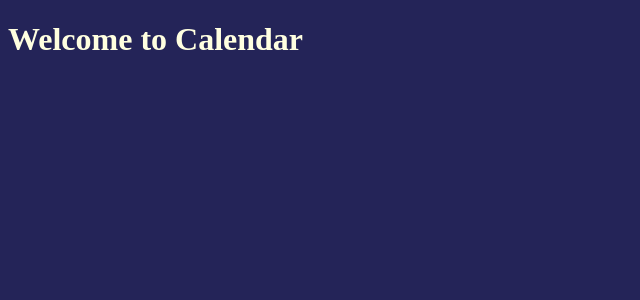
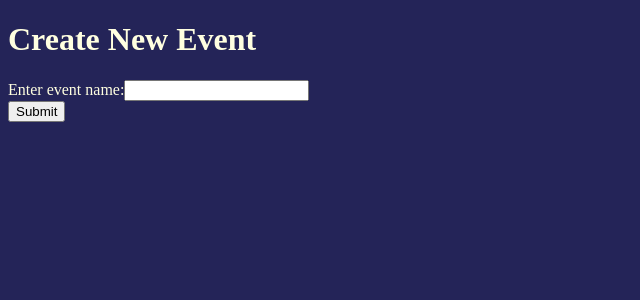
Before and after one commit to Codesmith-Scratch-Project/Calendar, a React app: page / in a window 1280 px wide. Shown: the top 300 px of the page, without its empty margins (0-640 px from the left). Built offline with nearby package versions, Linux system fonts and the light colour scheme.

Commit message:
convert NewEvent to class component

```diff
--- a/client/App.jsx
+++ b/client/App.jsx
@@ -1,6 +1,7 @@
 import React from 'react';
 import ReactDOM from 'react-dom';
 import './style.css'
+import MainContainer from './containers/MainContainer.jsx';
 
 
 
@@ -12,7 +13,9 @@ class App extends React.Component {
 
 
   render() {
-    return <h1>Welcome to Calendar</h1>;
+    return (
+      <MainContainer />
+    );
   }
 }
 
--- /dev/null
+++ b/client/components/NewEvent.jsx
@@ -0,0 +1,49 @@
+import React, { useState } from 'react';
+
+export default class NewEvent extends React.Component {
+  constructor(props) {
+    super(props);
+    this.state = {eventName: ''};
+    this.handleChange = this.handleChange.bind(this);
+    this.handleSubmit = this.handleSubmit.bind(this);
+  }
+
+  componentDidMount() {
+    console.log('sdfsdf');
+  }
+
+  handleSubmit( event ) {
+    window.alert('a');
+    event.preventDefault();
+  };
+
+  handleChange( {target} ) {
+    console.log('change');
+    console.log(target.value);
+    this.setState({...this.state, eventName: target.value});
+  }
+
+
+  render() {
+    return (
+      <div id='form'>
+        <h1>Create New Event</h1>
+        <form onSubmit={this.handleSubmit}>
+          <label>
+            Enter event name:
+            <input id='eventName'
+              name='eventName'
+              type='text'
+              value={this.state.eventName}
+              onChange={() => console.log('change')}
+            />
+          </label>
+          <div>
+            {/* <input type="submit" value="submit" /> */}
+            <button type="submit">Submit</button>
+          </div>
+        </form>
+      </div>
+    );
+  }
+}
--- a/client/containers/MainContainer.jsx
+++ b/client/containers/MainContainer.jsx
@@ -1 +1,14 @@
 import React from 'react';
+import NewEvent from '../components/NewEvent.jsx';
+
+
+export default class MainContainer extends React.Component {
+  constructor(props) {
+    super(props);
+  }
+
+  render() {
+    return <NewEvent />;
+  }
+
+}
--- a/package.json
+++ b/package.json
@@ -4,6 +4,8 @@
     "description": "",
     "main": "bundle.js",
     "scripts": {
+        "chloe-build": "NODE_ENV=development webpack",
+        "chloe-start": "NODE_ENV=development webpack -- serve",
         "start": "cross-env NODE_ENV=production node server/server.js",
         "build": "cross-env NODE_ENV=production webpack",
         "dev": "concurrently \"cross-env NODE_ENV=development nodemon server/server.js\" \"cross-env NODE_ENV=development webpack serve --open --hot\""
```
Also changed, not shown: 2 other files (tests, documents, lock files or other folders).
